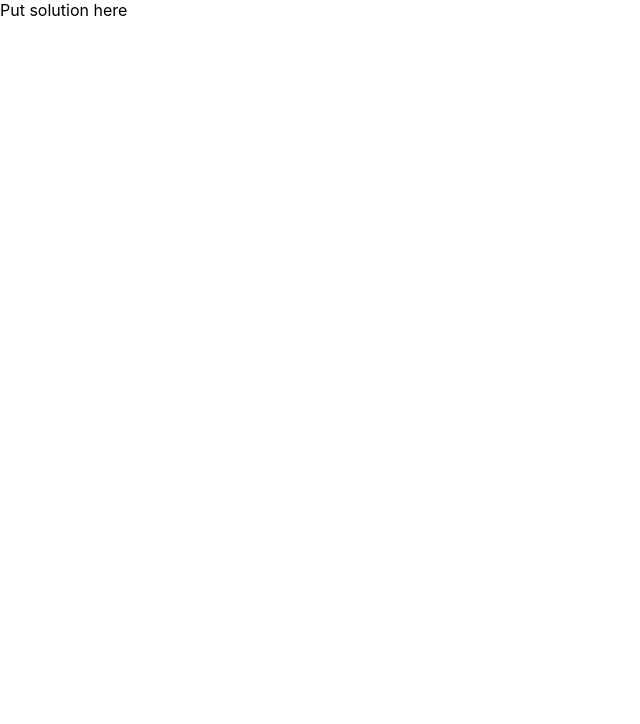
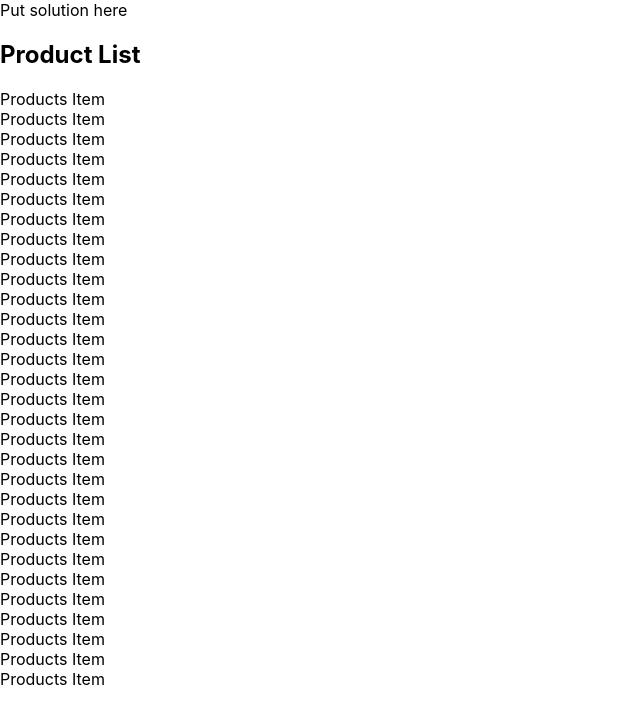
Before and after one commit to infoshareacademy/jfddr8-project-react, a React (Create React App) app in the folder Project 2/: page / in a window 1280 px wide. Shown: the top 724 px of the page, without its empty margins (0-640 px from the left). Built offline with nearby package versions, Linux system fonts and the light colour scheme.

Commit message:
Add some components

```diff
--- a/Project 2/src/App.js
+++ b/Project 2/src/App.js
@@ -1,3 +1,5 @@
+import { ProductList } from './components/ProductList';
+import { ProductsData } from './data/products';
 import './App.css';
 
 function App() {
@@ -5,6 +7,7 @@ function App() {
   return (
     <div>
       Put solution here
+      <ProductList products={ProductsData} />
     </div>
   );
 }
--- /dev/null
+++ b/Project 2/src/components/ProductList.js
@@ -0,0 +1,18 @@
+import { ProductListItem } from "./ProductListItem"
+
+export const ProductList = (props) => {
+
+
+
+
+    return (
+        <div>
+           <h2>Product List</h2>
+           <p>{props.products.map((el) => (
+            <ProductListItem title={el.title} description={el.description} price={el.price} />
+        ))}</p>
+
+
+        </div>
+    )
+}
--- /dev/null
+++ b/Project 2/src/components/ProductListItem.js
@@ -0,0 +1,13 @@
+
+
+export const ProductListItem = () => {
+
+
+
+    return (
+
+        <div>
+            Products Item
+        </div>
+    )
+}
--- a/Project 2/src/data/products.js
+++ b/Project 2/src/data/products.js
@@ -1,4 +1,4 @@
-export default [
+export const ProductsData = [
   {
     "id": 1,
     "title": "iPhone 9",
```
